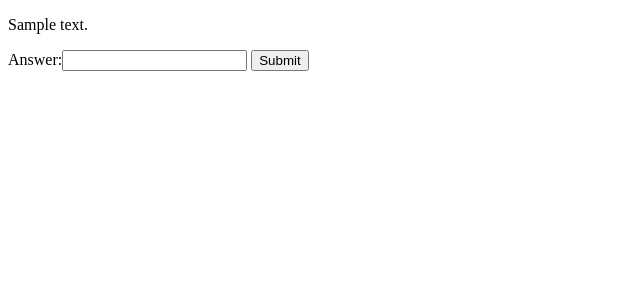
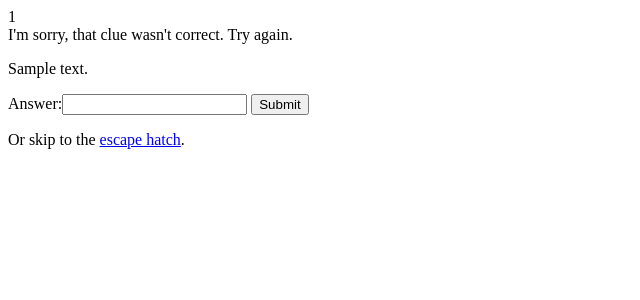
Before and after one commit to ViolanteCodes/caktus, a Django app: page /1/ in a window 1280 px wide. Shown: the top 300 px of the page, without its empty margins (0-640 px from the left). Run offline with Django 3.2, Linux system fonts and the light colour scheme; tables that the repository leaves empty hold one stand-in row (values such as "Sample post").

Commit message:
added message block to tempalte

```diff
--- a/tdd_exercise/templates/xword-drill.html
+++ b/tdd_exercise/templates/xword-drill.html
@@ -3,17 +3,36 @@
 {% block content %}
 
 {% block clue %}
+
+{{clue.pk}}
+
+{% if message %}
+    <div>
+        {{message}}
+    </div>
+{% endif %}
+
 <div>
     <p>{{clue.clue_text}}</p>
 </div>
 {% endblock %}
 
 {% block form %}
-<form action="/your-name/" method="post">
+<div>
+<form method="post">
     {% csrf_token %}
     {{ form }}
     <input type="submit" value="Submit">
 </form>
+</div>
 {% endblock %}
 
+{% block escape_hatch %}
+<div>
+    <p>
+        {% url 'xword-answer' clue.pk as escape_url %}
+        Or skip to the <a href="{{escape_url}}">escape hatch</a>.
+    </p>
+</div>
 {% endblock %}
+{% endblock %}
```
